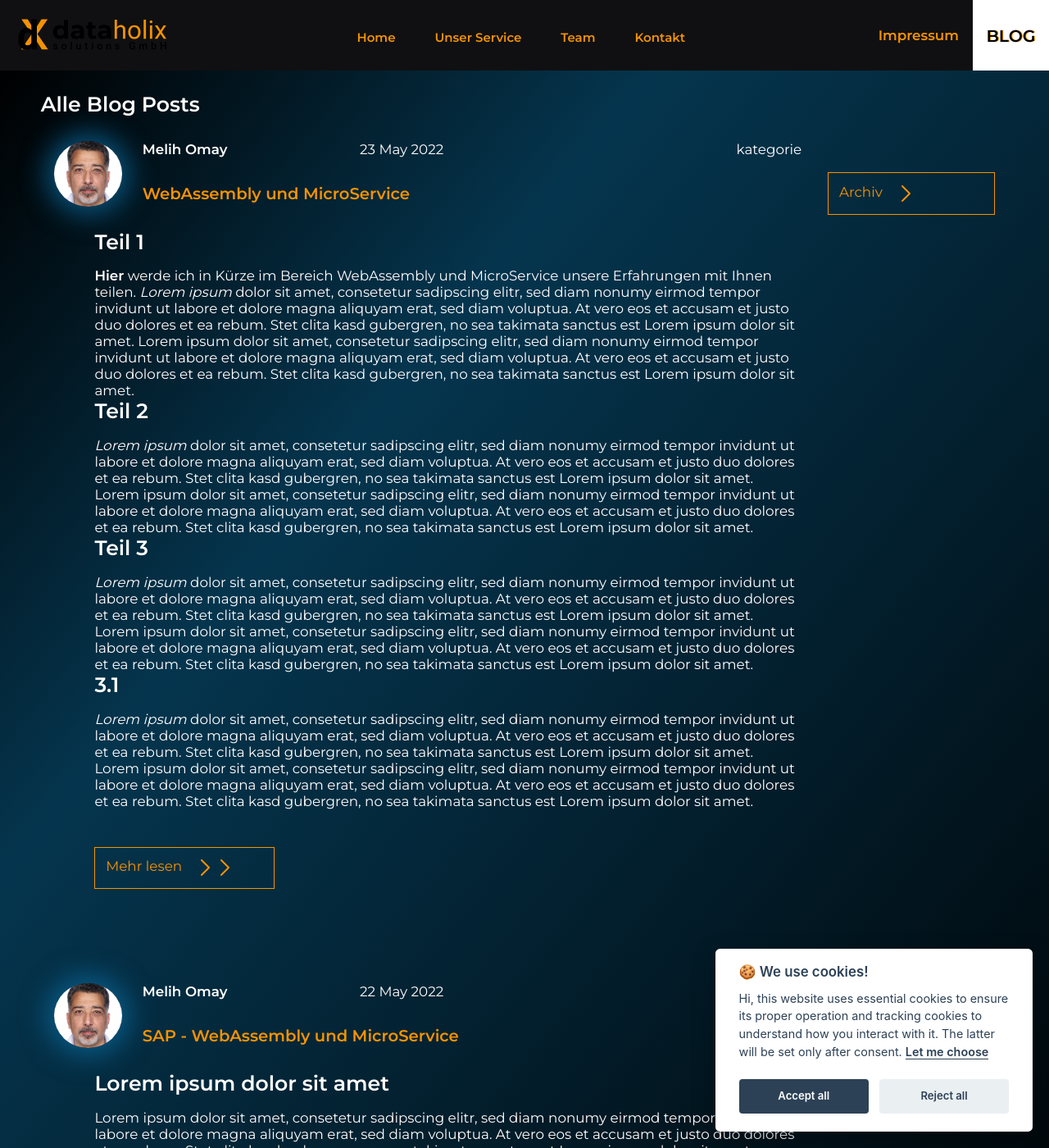
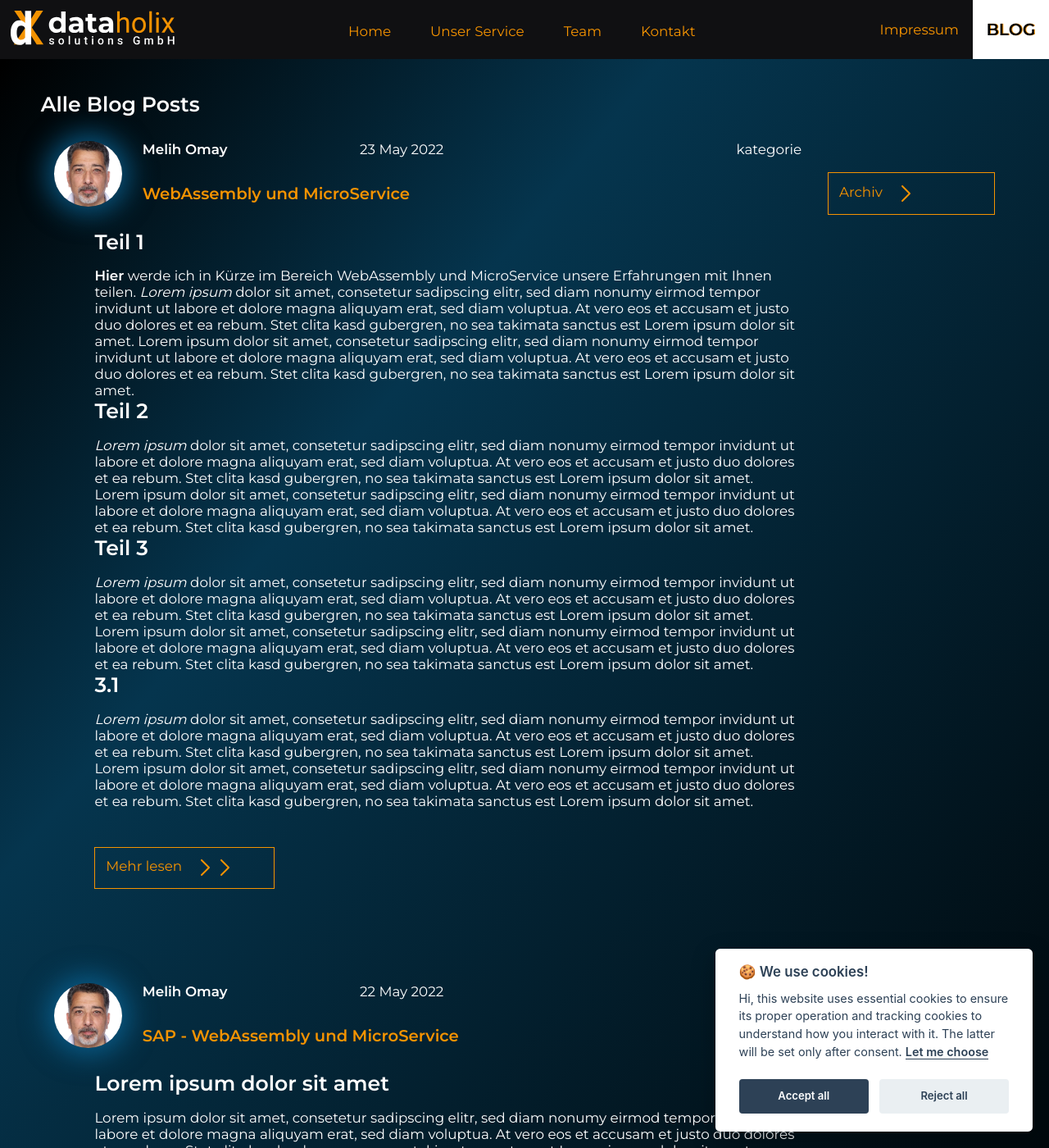
Before and after one commit to dataholix-melih-omay/dataholix-www, a Jekyll site: the page built from blogs.html, in a window 1280 px wide and 1400 px high. Shown: the whole window at 82% size. Built offline with Jekyll 4.4.1, drawn with Linux system fonts in a browser that asks for light colours.

Commit message:
[Improved] - menue fixes

```diff
--- a/_includes/header.html
+++ b/_includes/header.html
@@ -15,7 +15,7 @@
         <div>
             <picture>
                 <source srcset="{{"/assets/images/navigation/data_holix_log_dark-new.svg" | prepend: site.baseurl}}" media="(prefers-color-scheme: dark)">
-                <img src="{{"/assets/images/navigation/data_holix_log_light-new.svg" | prepend: site.baseurl}}" alt="Dataholix Logo" class="nav__img">
+                <img src="{{"/assets/images/navigation/data_holix_log_dark-new.svg" | prepend: site.baseurl}}" alt="Dataholix Logo" class="nav__img">
             </picture>
         </div>
 
@@ -26,7 +26,7 @@
                         <a href="{{"/#home" | prepend: site.baseurl}}" class="nav__link {{ active }}">
                             <picture>
                                 <source srcset="{{"/assets/images/navigation/home-white.svg" | prepend: site.baseurl}}" media="(prefers-color-scheme: dark)">
-                                <img src="{{"/assets/images/navigation/home.svg" | prepend: site.baseurl}}" alt="Menu Home" class="nav__icon nav__icon-active">
+                                <img src="{{"/assets/images/navigation/home-white.svg" | prepend: site.baseurl}}" alt="Menu Home" class="nav__icon nav__icon-active">
                             </picture>
                             <span class="nav__name">Home</span>
                         </a>
@@ -36,7 +36,7 @@
                         <a href="{{"/#skills" | prepend: site.baseurl}}" class="nav__link">
                             <picture>
                                 <source srcset="{{"/assets/images/navigation/service-01-white.svg" | prepend: site.baseurl}}" media="(prefers-color-scheme: dark)">
-                                <img src="{{"/assets/images/navigation/service-01.svg" | prepend: site.baseurl}}" alt="Menu Unsere Service" class="nav__icon">
+                                <img src="{{"/assets/images/navigation/service-01-white.svg" | prepend: site.baseurl}}" alt="Menu Unsere Service" class="nav__icon">
                             </picture>
                             <span class="nav__name">Unser Service</span>
                         </a>
@@ -56,7 +56,7 @@
                         <a href="{{"/#about" | prepend: site.baseurl}}" class="nav__link">
                             <picture>
                                 <source srcset="{{"/assets/images/navigation/wir-white.svg" | prepend: site.baseurl}}" media="(prefers-color-scheme: dark)">
-                                <img src="{{"/assets/images/navigation/wir.svg" | prepend: site.baseurl}}" alt="Menu Über uns" class="nav__icon">
+                                <img src="{{"/assets/images/navigation/wir-white.svg" | prepend: site.baseurl}}" alt="Menu Über uns" class="nav__icon">
                             </picture>
                             <span class="nav__name">Team</span>
                         </a>
@@ -66,7 +66,7 @@
                         <a href="{{"/#contactme" | prepend: site.baseurl}}" class="nav__link">
                             <picture>
                                 <source srcset="{{"/assets/images/navigation/contact-white.svg" | prepend: site.baseurl}}" media="(prefers-color-scheme: dark)">
-                                <img src="{{"/assets/images/navigation/contact.svg" | prepend: site.baseurl}}" alt="Menu Kontakt" class="nav__icon">
+                                <img src="{{"/assets/images/navigation/contact-white.svg" | prepend: site.baseurl}}" alt="Menu Kontakt" class="nav__icon">
                             </picture>
                             <span class="nav__name">Kontakt</span>
                         </a>
--- a/_sass/_navigation.scss
+++ b/_sass/_navigation.scss
@@ -24,11 +24,11 @@
     flex-direction: column;
     align-items: center;
     row-gap: 4px;
-    font-weight: 600;
+    font-size:var(--font-size-base)
 }
 
 .nav__name {
-    font-size: var(--tiny-font-size);
+    font-size: var(--font-size-base);
     /* display: none;*/ /* Minimalist design, hidden labels */
 }
 
--- a/_sass/media-queries/_main.scss
+++ b/_sass/media-queries/_main.scss
@@ -162,11 +162,7 @@
         display: none;
     }
 
-    .nav__name {
-        font-size: var(--normal-font-size);
-        /* display: block; */
-        /* Minimalist design, visible labels */
-    }
+
 
     .nav__link:hover {
         color: var(--title-color);
```
